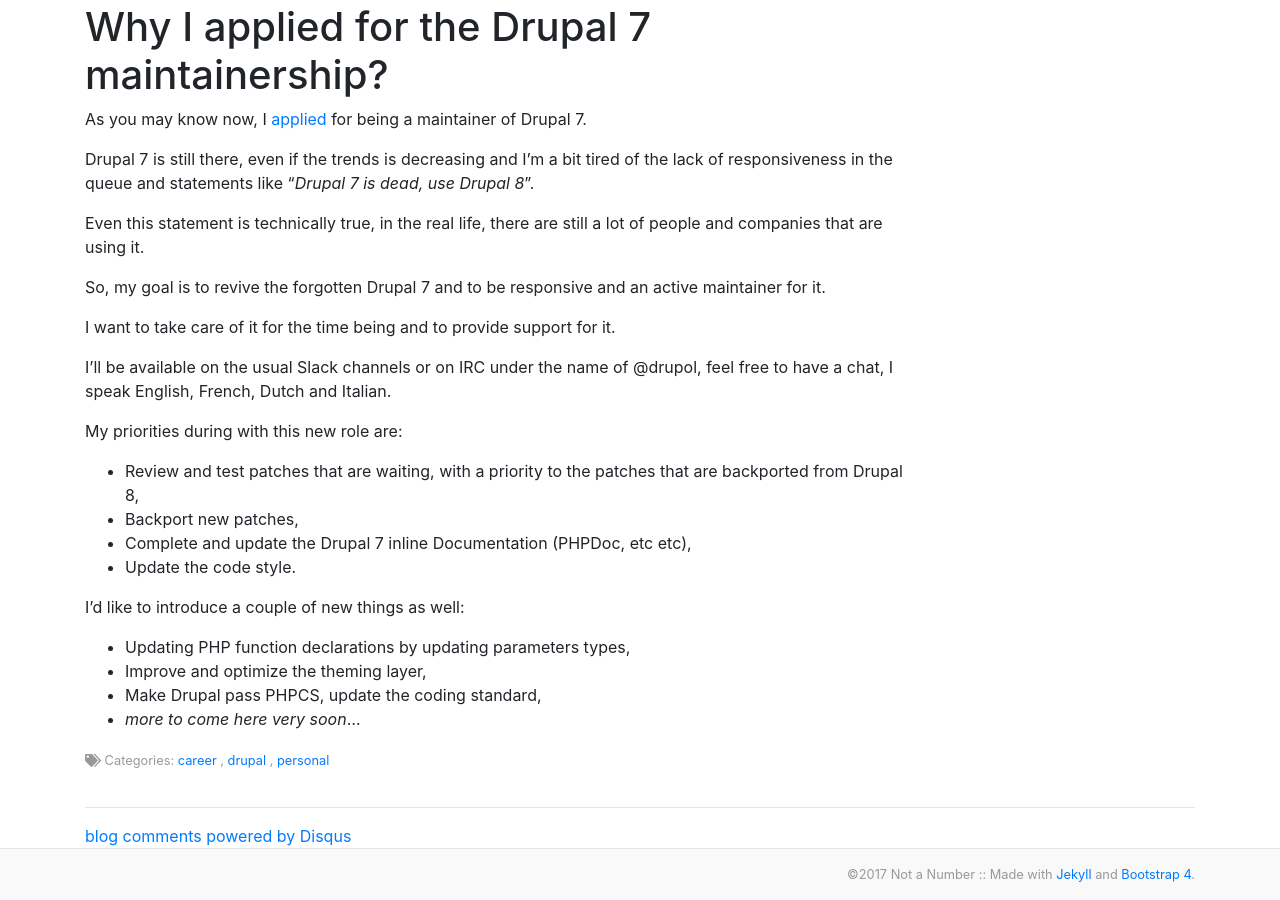
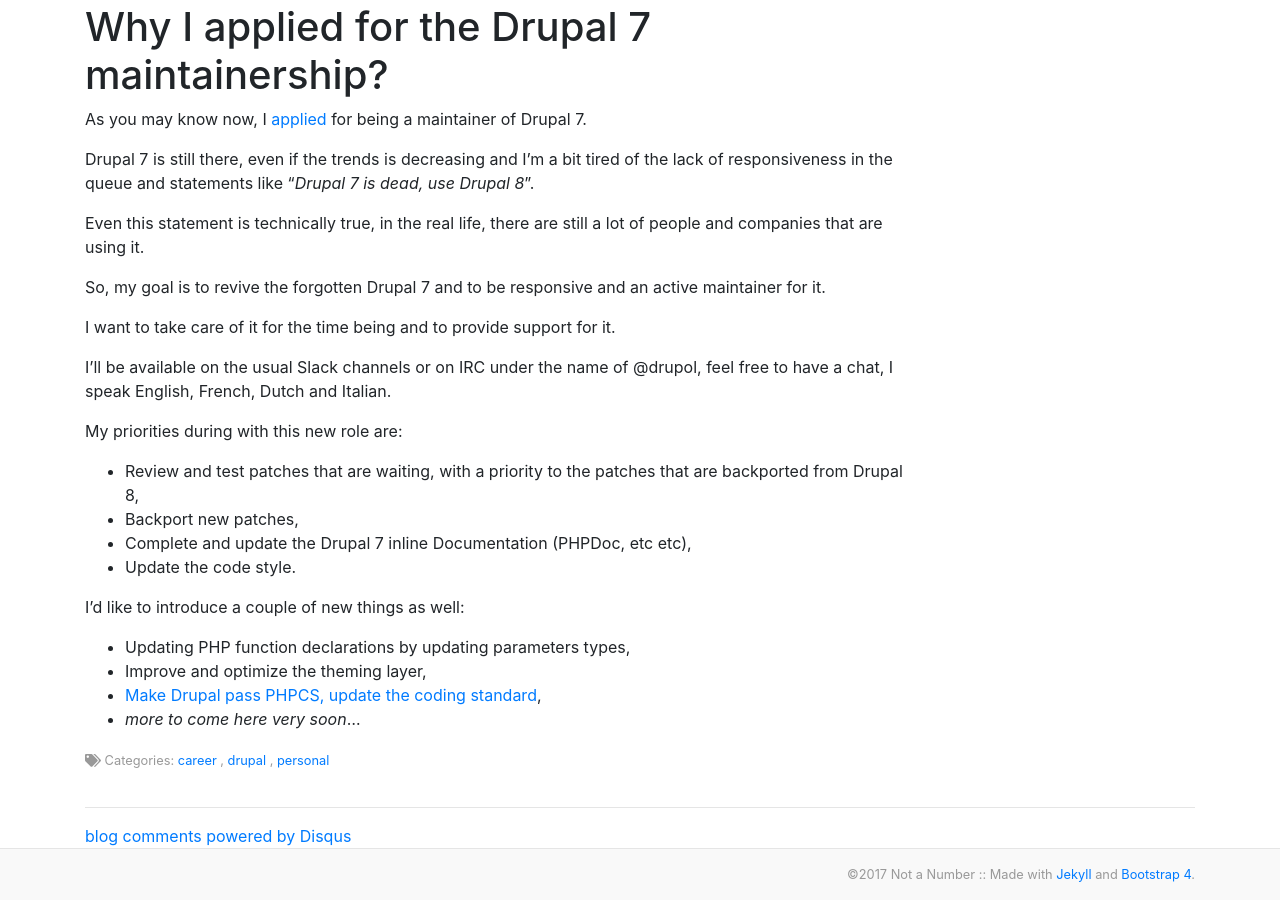
Before and after one commit to drupol/not-a-number.io, a Jekyll site: the page built from _posts/drupal/2018-07-15-how-did-i-fall-into-drupal.md, in a window 1280 px wide and 900 px high, scrolled down 1909 px. Built offline with Jekyll 4.4.1, drawn with Linux system fonts in a browser that asks for light colours; nearby versions of some CDN libraries; comment, search, counter and statistics services are not loaded; part of the change alters nothing that is shown.

```diff
--- a/_posts/drupal/2018-07-15-how-did-i-fall-into-drupal.md
+++ b/_posts/drupal/2018-07-15-how-did-i-fall-into-drupal.md
@@ -88,5 +88,5 @@ I'd like to introduce a couple of new things as well:
 
 * Updating PHP function declarations by updating parameters types,
 * Improve and optimize the theming layer,
-* Make Drupal pass PHPCS, update the coding standard,
+* [Make Drupal pass PHPCS, update the coding standard](https://www.drupal.org/project/drupal/issues/2985991),
 * _more to come here very soon_...
```
